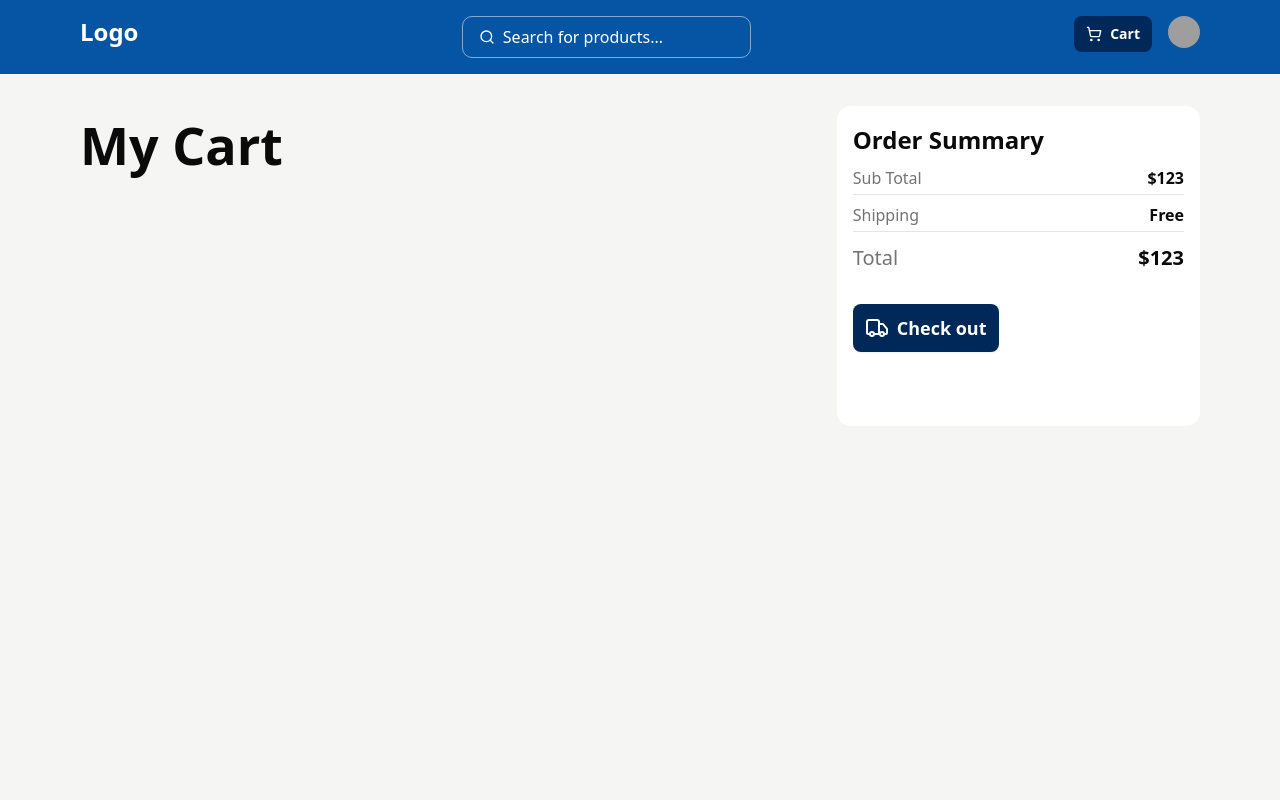
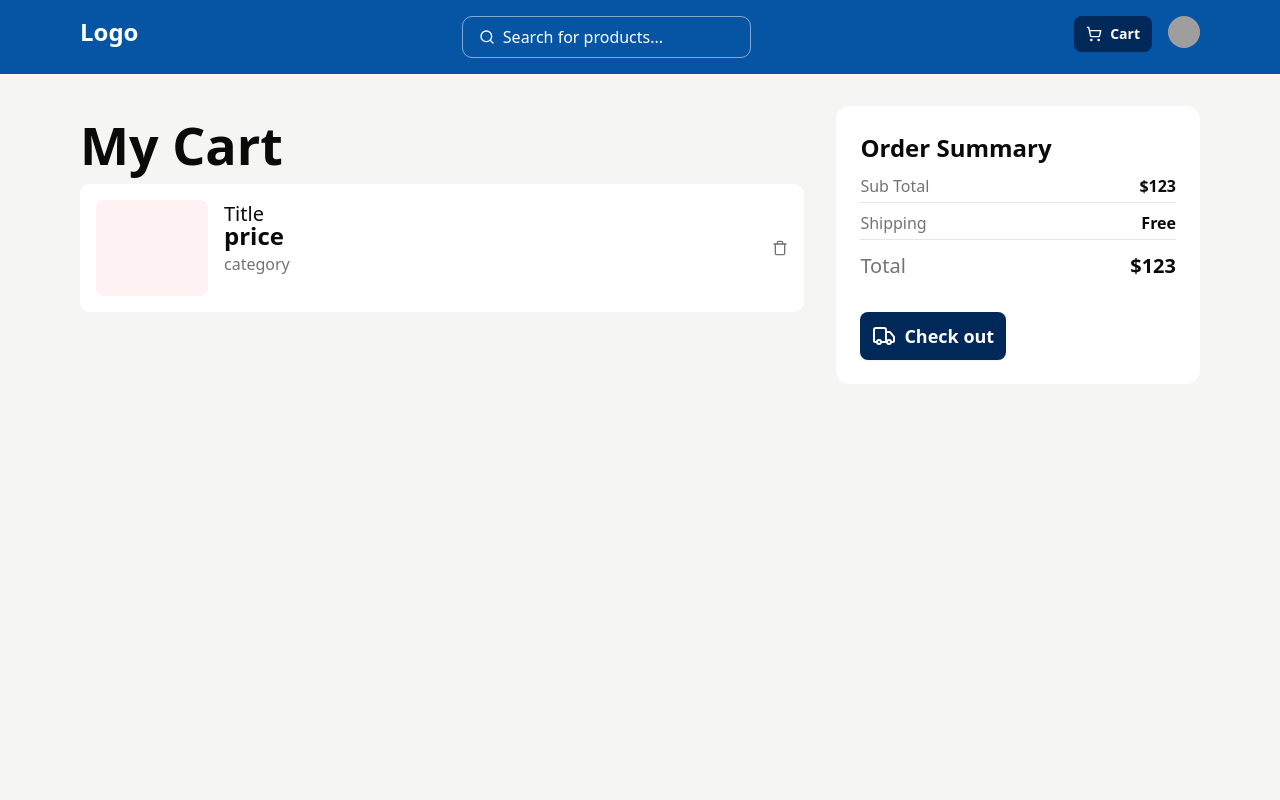
Before and after one commit to Abhinav-not-found/whatBytes-assingment, a Next.js app: page /cart in a window 1280 px wide. Shown: the top 800 px of the page. Built offline with nearby package versions, Linux system fonts and the light colour scheme; grey boxes are pictures that could not be loaded.

Commit message:
feat: created cartItem component

```diff
--- a/src/app/cart/page.jsx
+++ b/src/app/cart/page.jsx
@@ -1,13 +1,21 @@
+'use client'
+import CartItem from "@/components/CartItem"
 import { Button } from "@/components/ui/button"
+import { useCart } from "@/context/cartContext"
 import { Truck } from "lucide-react"
 
 const CartPage = () => {
+  const {cart} = useCart()
+  console.log(cart)
   return (
     <div className="h-screen px-20 flex gap-8 p-8 bg-stone-100">
       <div className="w-2/3 h-80 ">
         <h1 className="capitalize">My cart</h1>
+        <div>
+          <CartItem/>
+        </div>
       </div>
-      <div className="w-1/3 h-80 bg-white p-4 rounded-xl">
+      <div className="w-1/3 h-fit bg-white p-6 rounded-xl">
         <h2 className="capitalize">order summary</h2>
         <div className="text-md capitalize">
           <div className="flex justify-between border border-x-0 border-t-0 border-stone-200 pb-1 my-2">
--- /dev/null
+++ b/src/components/CartItem.jsx
@@ -0,0 +1,23 @@
+import { Trash } from 'lucide-react'
+import React from 'react'
+
+const CartItem = () => {
+  return (
+    <div className='w-full h-32 bg-white rounded-lg p-4 flex justify-between'>
+      <div className='flex gap-4'>
+        <div className='bg-red-50 h-full w-28 rounded-md'></div>
+        <div>
+          <p className='text-xl '>Title</p>
+          <p className='text-2xl font-semibold -mt-2'>price</p>
+          <p className='text-muted-foreground'>category</p>
+        </div>
+      </div>
+      <button className='hover:bg-red-100 rounded-sm transition cursor-pointer text-muted-foreground hover:w-14 hover:flex hover:justify-center hover:items-center hover:text-stone-700'>
+        <Trash className='size-4'/>
+      </button>
+
+    </div>
+  )
+}
+
+export default CartItem
--- a/src/context/cartContext.js
+++ b/src/context/cartContext.js
@@ -5,7 +5,6 @@ const CartContext = createContext();
 
 export const CartProvider = ({ children }) => {
   const [cart, setCart] = useState([]);
-  console.log(cart)
 
   const addToCart = (product) => {
     setCart((prev) => [...prev, product]);
```
